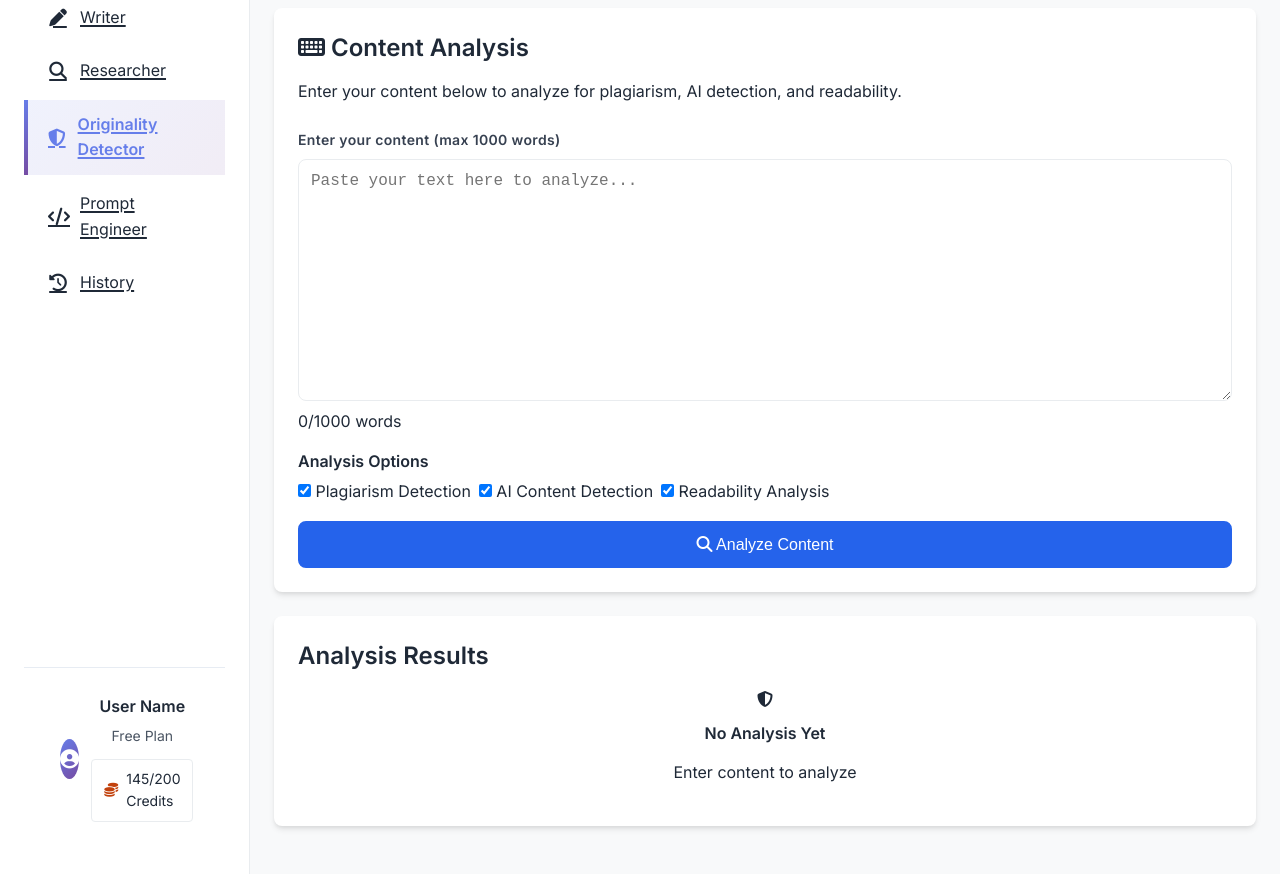
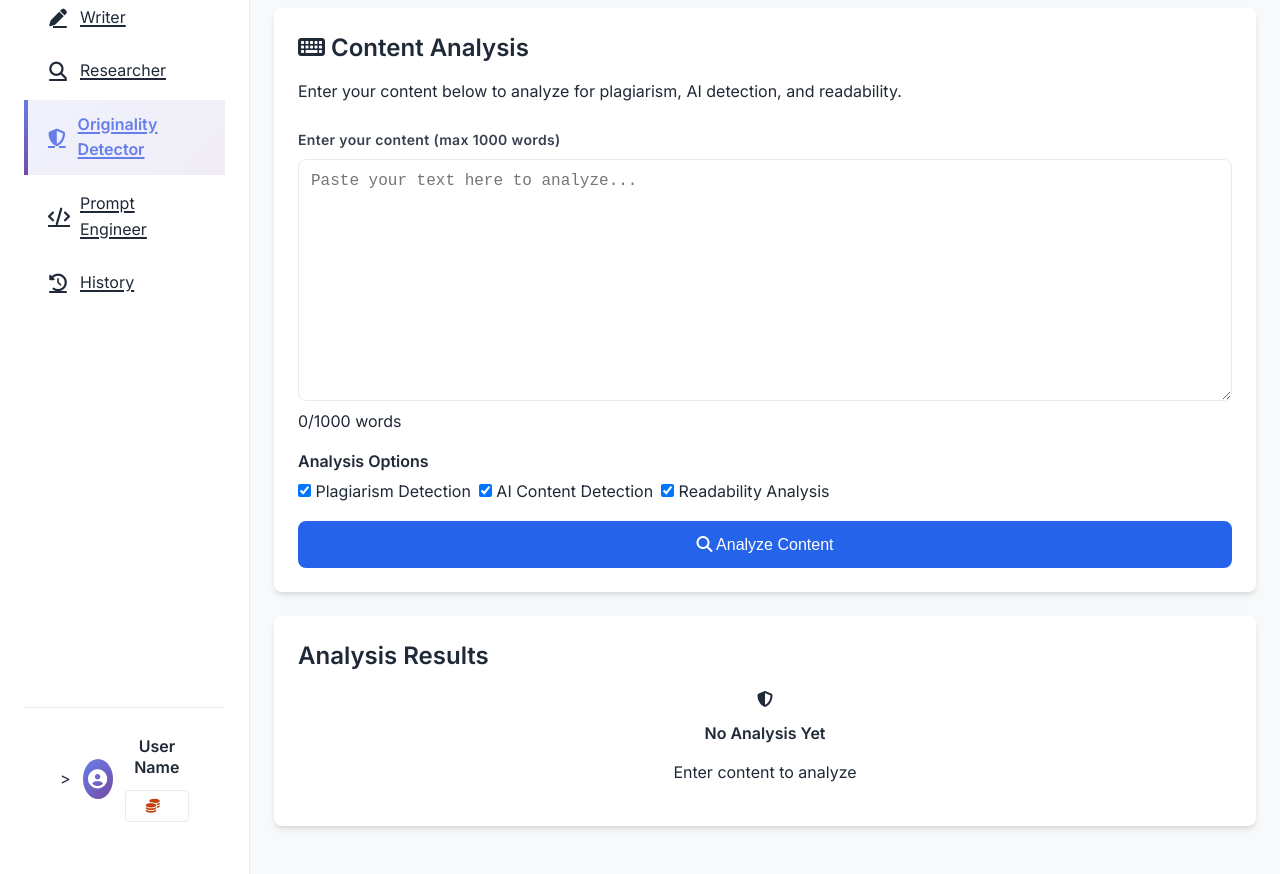
Before and after one commit to toolshive8848/Assign, a plain HTML site: page detector.html in a window 1280 px wide. Shown: the part 145-1019 px from the top of the page. Drawn offline with Linux system fonts and the light colour scheme.

Commit message:
Update detector.html

```diff
--- a/detector.html
+++ b/detector.html
@@ -76,18 +76,18 @@
         </li>
       </ul>
 
-      <!-- User Account Info - Bottom Corner -->
+        <!-- User Info -->
       <div class="user-account-info">
-        <div class="user-profile-card" id="user-profile-card" style="cursor: pointer;">
+        <div class="user-profile-card" id="user-profile-card" style="cursor: pointer;">>
           <div class="user-avatar">
             <i class="fas fa-user-circle"></i>
           </div>
           <div class="user-details">
             <h4 id="user-name">User Name</h4>
-            <p class="user-plan" id="user-plan">Free Plan</p>
+            <p class="user-plan" id="user-plan"></p>
             <div class="user-credits">
               <i class="fas fa-coins"></i>
-              <span id="user-credits">145/200 Credits</span>
+              <span id="user-credits"></span>
             </div>
           </div>
         </div>
```
